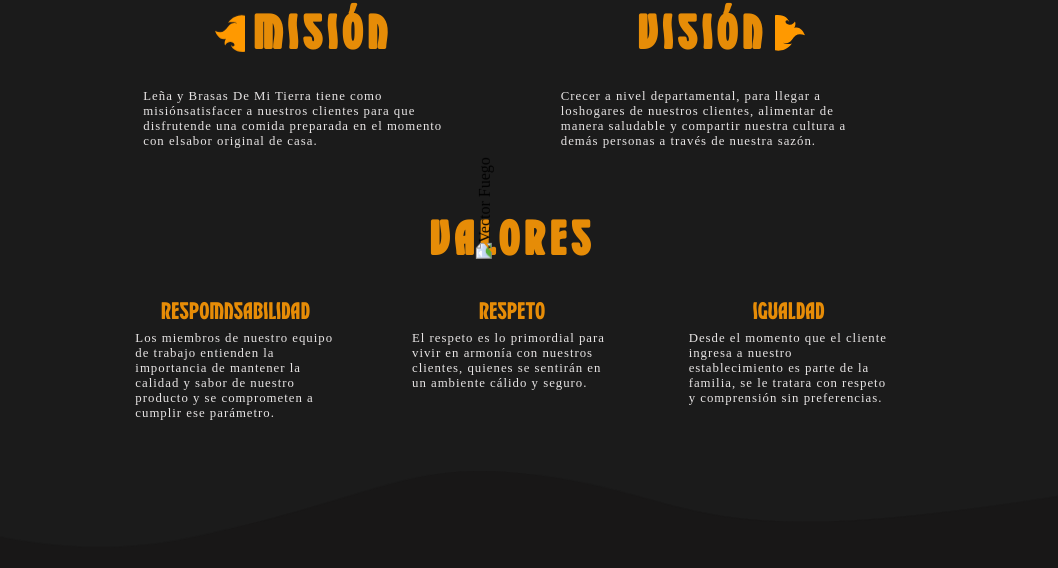
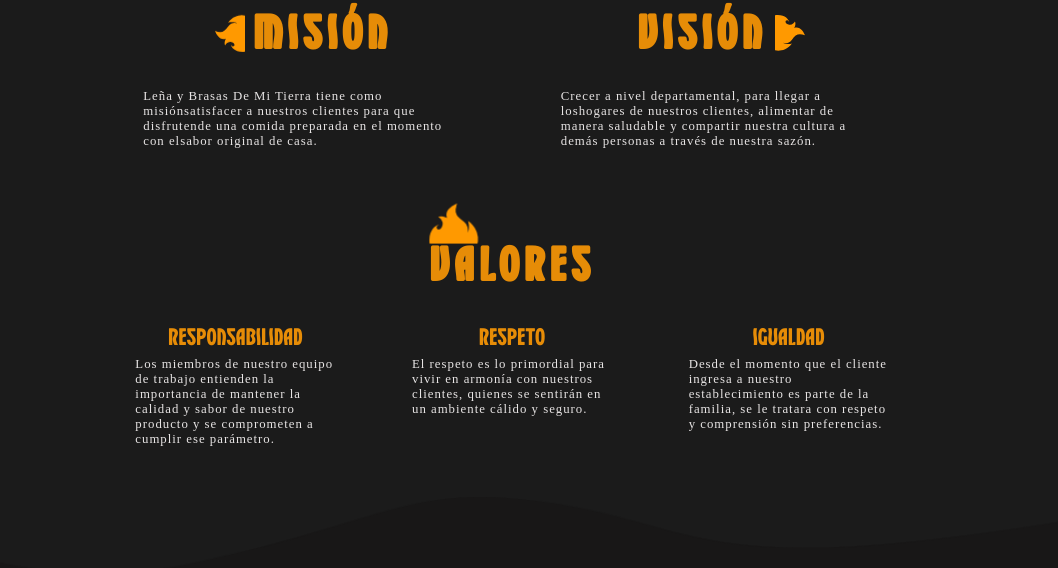
Before and after one commit to andreanicolcalle/LE-A-Y-BRASAS-DE-MI-TIERRA-, a plain HTML site: page index.html in a window 1280 px wide. Shown: the part 3853-4421 px from the top of the page, without its empty margins (128-1186 px from the left). Drawn offline with Linux system fonts and the light colour scheme; a web font is replaced by a local one.

Commit message:
Update index.html
correcion de ortografia

```diff
--- a/index.html
+++ b/index.html
@@ -329,12 +329,12 @@
     </div>
     <div class="s_nosotros valores">
       <div class="historia-titulo">
-        <img src=./public/image/fuego.svg" alt="Vector Fuego" class="fuego" />
+        <img src="./public/image/fuego.svg" alt="Vector Fuego" class="fuego" />
         <h3>VALORES</h3>
       </div>
       <div class="content-valores">
         <article>
-          <h4>RESPOMNSABILIDAD</h4>
+          <h4>RESPONSABILIDAD</h4>
           <p>
             Los miembros de nuestro equipo de trabajo entienden la importancia
             de mantener la calidad y sabor de nuestro producto y se comprometen
```
